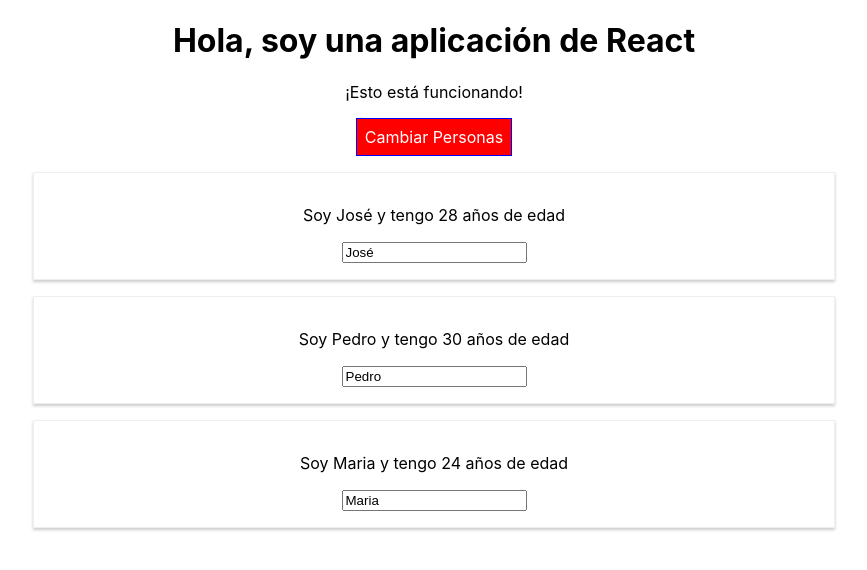
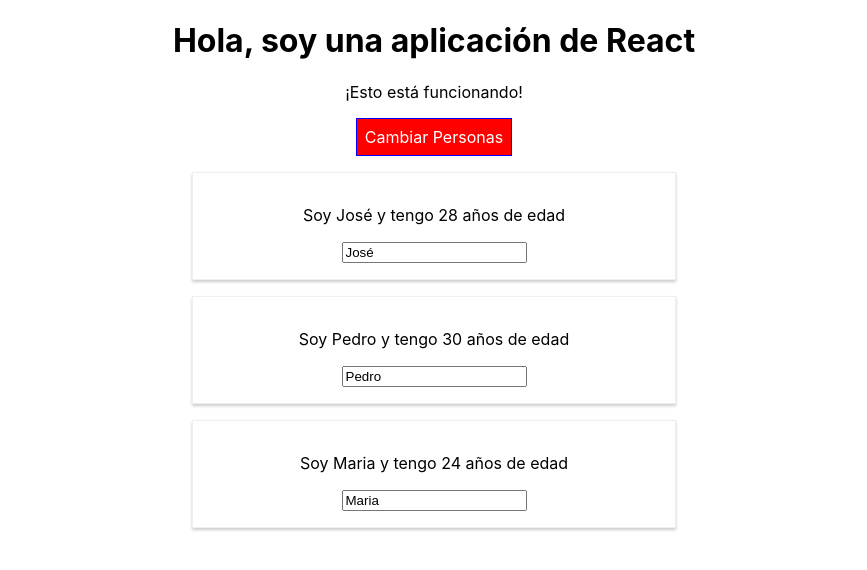
Before and after one commit to AbelardoRivas/react-app, a React (Create React App) app: page / in a window 1280 px wide. Both pictures are taken after a click on the button "Cambiar Personas". Shown: the top 570 px of the page, without its empty margins (206-1073 px from the left). Built offline with nearby package versions, Linux system fonts and the light colour scheme.

Commit message:
Usando Radium en queries de media

```diff
--- a/src/App.js
+++ b/src/App.js
@@ -31,7 +31,7 @@ slice copia el array y lo devueelve uno nuevo que se puede guardar en una
 variable
 */
 import Persona from './Persona/Persona';
-import Radium from 'radium';
+import Radium, { StyleRoot } from 'radium';
 
 class App extends Component {
   state = {
@@ -116,6 +116,7 @@ class App extends Component {
     }
 
     return (
+      <StyleRoot>
         <div className="App">
           <h1>Hola, soy una aplicación de React</h1>
           <p className={clases.join(' ')}>¡Esto está funcionando!</p>
@@ -124,6 +125,7 @@ class App extends Component {
             onClick={this.activarNombrePersona}>Cambiar Personas</button>
             {personas}
         </div>
+      </StyleRoot>
       /*<Persona nombre="Abelardo" edad="21">Mi hobby: Programar</Persona>
       <Persona nombre="Manuel" edad="22"/>
       <Persona nombre="Vicdalis" edad="21"/>*/
--- a/src/Persona/Persona.js
+++ b/src/Persona/Persona.js
@@ -21,8 +21,13 @@ import Radium from 'radium';
 import './Persona.css'; //Importa el archivo CSS
 
 const persona = (prop) => {
+  const estiloPersona = {
+    '@media (min-width: 500px)' : {
+      width: '450px'
+    }
+  };
   return (
-    <div className="Persona">
+    <div className="Persona" style={estiloPersona}>
       <p onClick={prop.click}>Soy {prop.nombre} y tengo {prop.edad} años de edad</p>
       <p>{prop.children}</p>
       <input type="text" onChange={prop.cambiado} value={prop.nombre}/>
```
Lines whose indentation alone changed are shown as unchanged.
